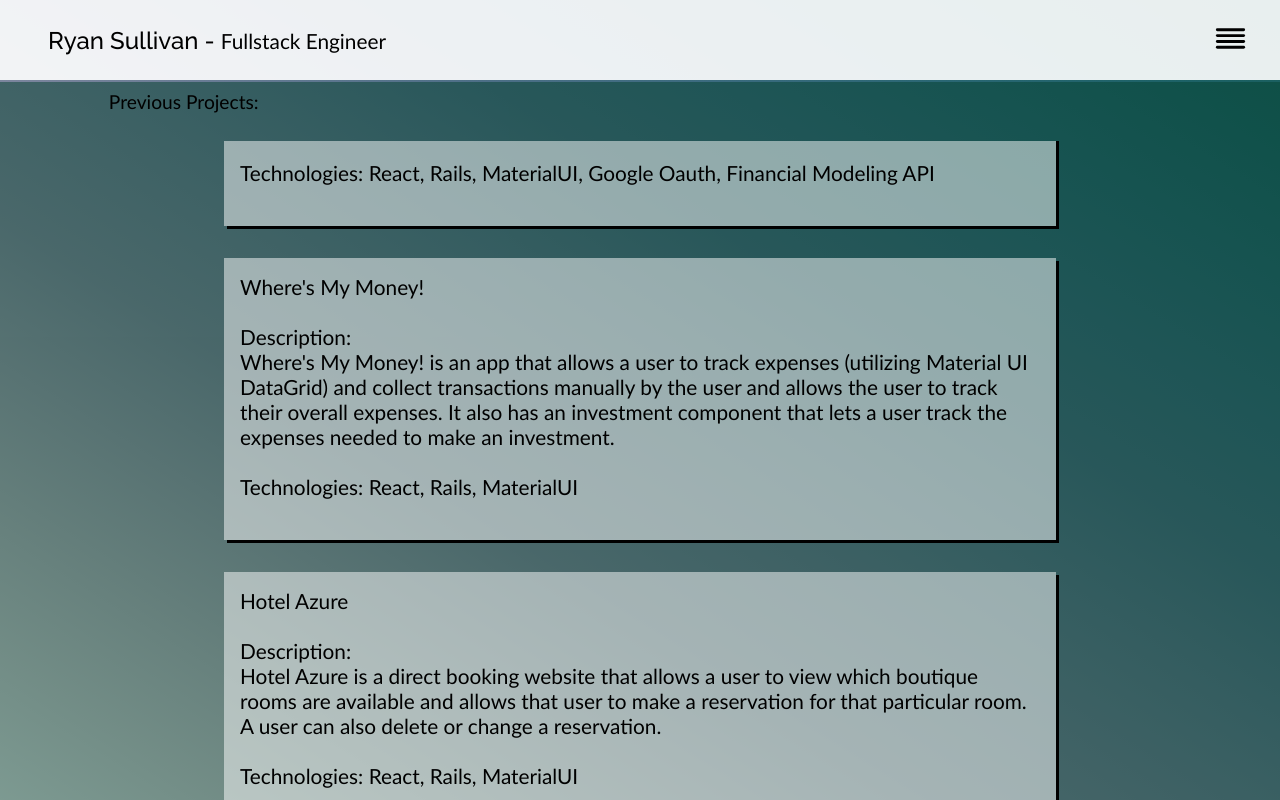
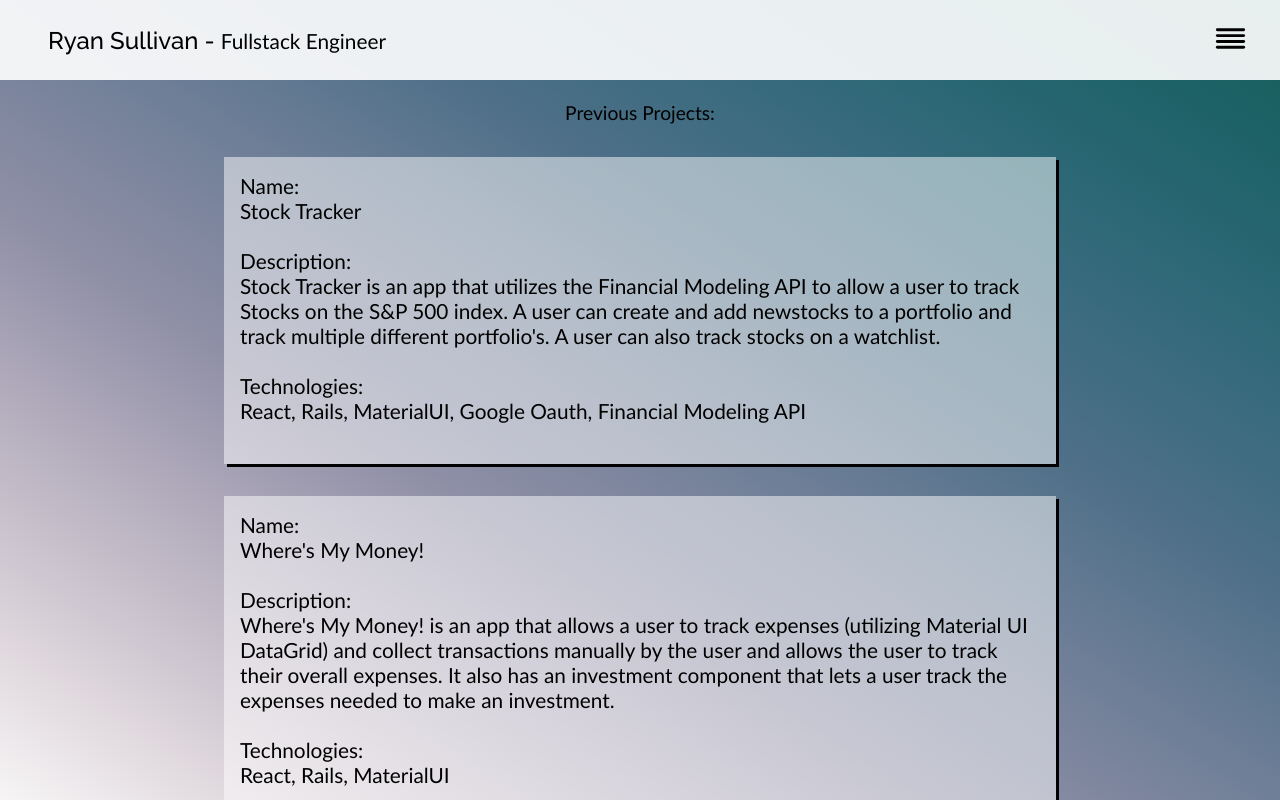
Before and after one commit to ryanCodes92109/newPersonalWebsite, a React (Create React App) app: page /projects in a window 1280 px wide. Built offline with nearby package versions, Linux system fonts and the light colour scheme; the HTML template or start-up script is replaced by a standard one.

Commit message:
hid scrollbar conditionally

```diff
--- a/src/components/projects/ProjectCard.js
+++ b/src/components/projects/ProjectCard.js
@@ -5,9 +5,9 @@ const ProjectCard = ({name, description, technologiesUsed}) => {
   return (
     <>
         <div className= 'projectCard'>
-            <span className='projectName'>{name}</span> <br/>
+            <span className='projectName'>Name: <br/> {name}</span> <br/>
             <article className='description'>Description: <br/> {description}</article><br/>
-            <span className='tech'>Technologies: {technologiesUsed}</span><br/>
+            <span className='tech'>Technologies: <br/> {technologiesUsed}</span><br/>
         </div>
     </>
   )
--- a/src/components/projects/ProjectDescription.js
+++ b/src/components/projects/ProjectDescription.js
@@ -1,8 +1,8 @@
 const projects = [
     {
-        "name":"Hotel Azure",
-        "description":"Hotel Azure is a direct booking website that allows a user to view which boutique rooms are available and allows that user to make a reservation for that particular room. A user can also delete or change a reservation. ",
-        "technologiesUsed":"React, Rails, MaterialUI"
+        "name":"Stock Tracker",
+        "description":"Stock Tracker is an app that utilizes the Financial Modeling API to allow a user to track Stocks on the S&P 500 index. A user can create and add newstocks to a portfolio and track multiple different portfolio's. A user can also track stocks on a watchlist.",
+        "technologiesUsed":"React, Rails, MaterialUI, Google Oauth, Financial Modeling API"
     },
 
     {
@@ -11,12 +11,14 @@ const projects = [
         "technologiesUsed":"React, Rails, MaterialUI"
     },
 
+    {
+        "name":"Hotel Azure",
+        "description":"Hotel Azure is a direct booking website that allows a user to view which boutique rooms are available and allows that user to make a reservation for that particular room. A user can also delete or change a reservation. ",
+        "technologiesUsed":"React, Rails, MaterialUI"
+    }
 
-    {
-        "name":"Stock Tracker",
-        "description":"Stock Tracker is an app that utilizes the Financial Modeling API to allow a user to track Stocks on the S&P 500 index. A user can create and add newstocks to a portfolio and track multiple different portfolio's. A user can also track stocks on a watchlist.",
-        "technologiesUsed":"React, Rails, MaterialUI, Google Oauth, Financial Modeling API"
-    }
+
+
 ]
 
 export default projects
--- a/src/components/projects/Projects.css
+++ b/src/components/projects/Projects.css
@@ -5,20 +5,25 @@
     font-size: 1.3rem;
     width:100vw;
     height:100vh;
-    background-color: rgba(4, 65, 47, 0.5);
-    overflow:scroll;
+    /* background-color: rgba(4, 65, 47, 0.5); */
+    overflow:auto;
     position:fixed;
     /* margin:auto; */
 }
 
 .projectCardParent {
     display:flex;
-    flex-direction: column-reverse;
+    flex-direction: column;
+    /* justify-content:flex-end; */
     height:88vh;
     width:90vw;
     align-items:center;
+    overflow:hidden;
+    margin:auto;
+}
+
+.projectCardParent:hover {
     overflow:scroll;
-    margin:auto;
 }
 
 .projectCard {
@@ -35,7 +40,7 @@
 
 .projectContainerTitle {
     position:relative;
-    left:6.8rem;
-    top:.5rem;
+    text-align:center;
+    top:1.2rem;
     font-size:1.2rem;
 }
```
